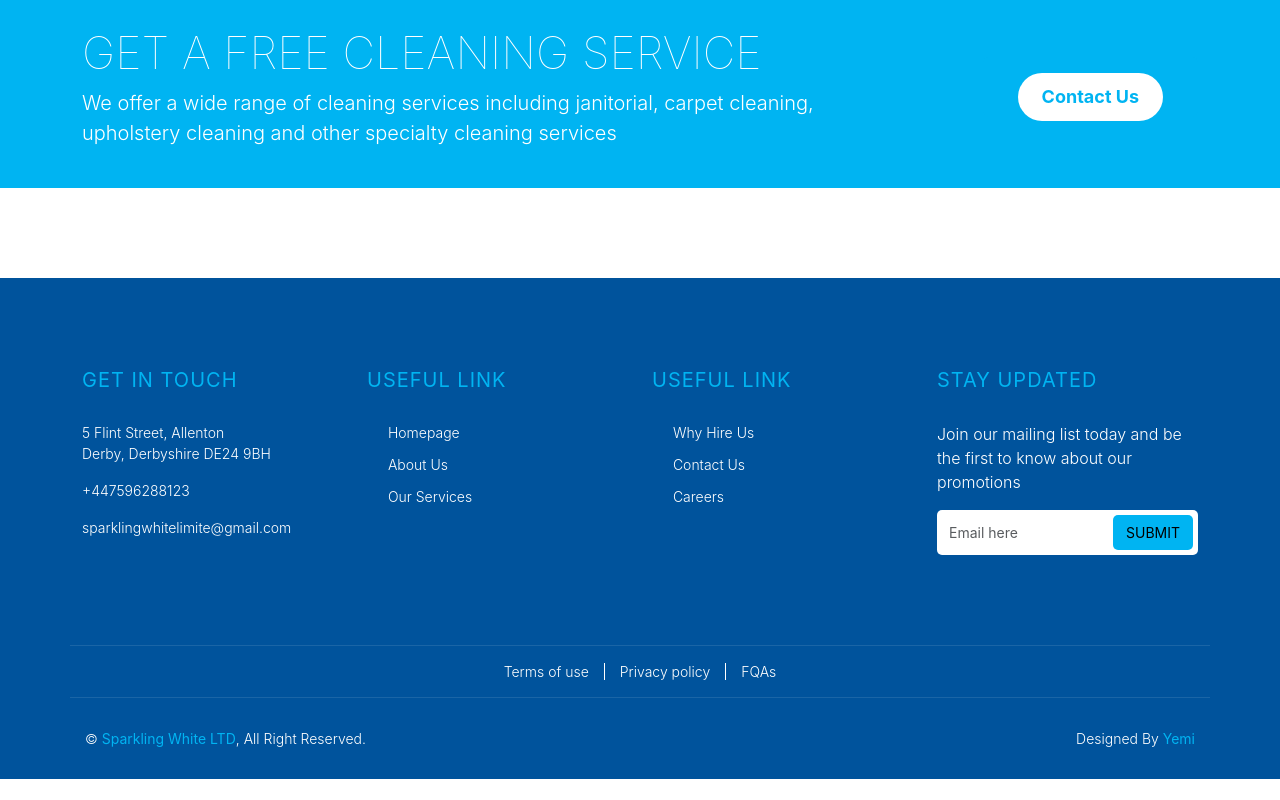
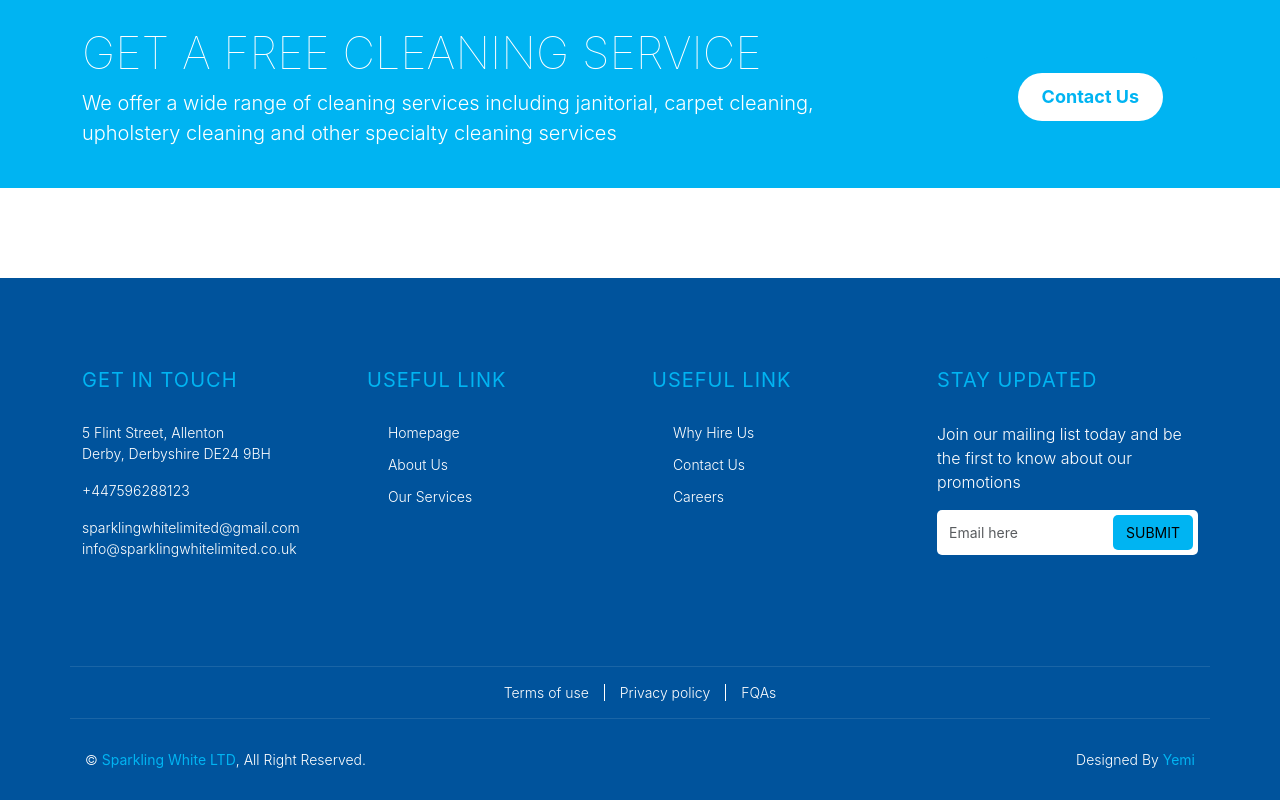
Before and after one commit to oduyemi/sparklingwhite, a Next.js app: page / in a window 1280 px wide. Shown: the part 4447-5247 px from the top of the page. Before the commit the page ends 5226 px from the top, so only its background shows below. Built offline with nearby package versions, Linux system fonts and the light colour scheme.

Commit message:
Email address corrected and updated

```diff
--- a/src/navigation/Footer.tsx
+++ b/src/navigation/Footer.tsx
@@ -17,7 +17,7 @@ export const Footer: React.FC = () => {
                             5 Flint Street, Allenton <br />Derby, Derbyshire DE24 9BH
                         </p>
                         <p><i className="fa fa-phone-alt"></i>+447596288123</p>
-                        <p><i className="fa fa-envelope"></i>sparklingwhitelimite@gmail.com</p>
+                        <p><i className="fa fa-envelope"></i>sparklingwhitelimited@gmail.com <br /><i className="fa fa-envelope"></i>info@sparklingwhitelimited.co.uk</p>
                         <div className="footer-social">
                             <Link href=""><i className="fab fa-twitter"></i></Link>
                             <Link href=""><i className="fab fa-facebook-f"></i></Link>
```
